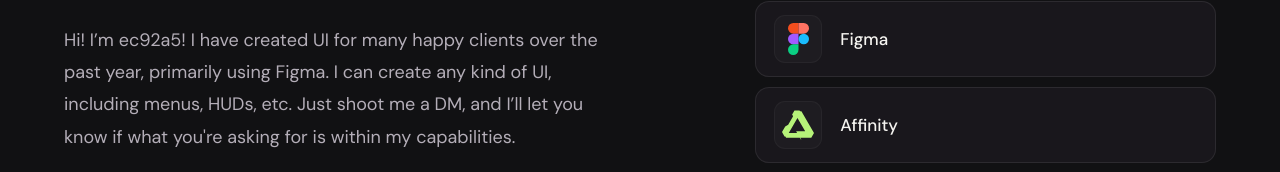
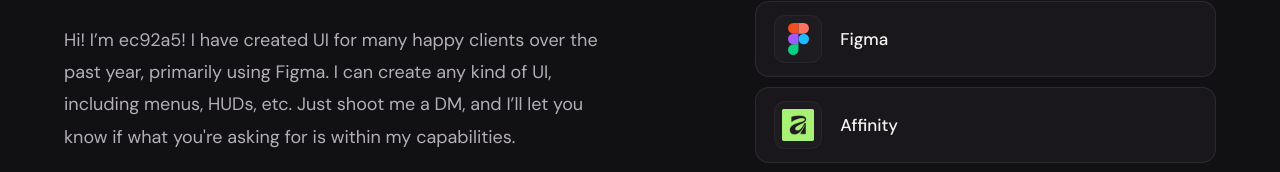
Before and after one commit to jishnugani/eclairuistudio, a React (Vite) app: page / in a window 1280 px wide. Shown: the part 401-573 px from the top of the page. Built offline with nearby package versions, Linux system fonts and the light colour scheme.

Commit message:
Use current official Affinity logo

```diff
--- a/src/Home.jsx
+++ b/src/Home.jsx
@@ -41,7 +41,7 @@ export default function Home({onOpen}) {
         {name:'Affinity',icon:'affinity',color:'#b6f379'},
         {name:'Adobe Photoshop',icon:'photoshop',color:'#31a8ff'},
         {name:'Roblox Studio',icon:'robloxstudio',color:'#39bdff'},
-      ].map((tool,index)=><li className="toolkit-item" key={tool.icon} style={{'--tool-color':tool.color,'--tool-order':index}}><div className="toolkit-card"><span className="toolkit-icon"><img src={`/tools/${tool.icon}.svg`} alt="" width="32" height="32"/></span><span>{tool.name}</span></div></li>)}</ul></section></aside></div>
+      ].map((tool,index)=><li className="toolkit-item" key={tool.icon} style={{'--tool-color':tool.color,'--tool-order':index}}><div className="toolkit-card"><span className="toolkit-icon"><img src={`/tools/${tool.icon}.${tool.icon==='affinity'?'png':'svg'}`} alt="" width="32" height="32"/></span><span>{tool.name}</span></div></li>)}</ul></section></aside></div>
     </section>
     <section className="home-section home-services"><div className="home-section-label">02 / SERVICES</div><div className="home-section-heading"><h2>Let’s talk about<br/>your project.</h2><Link href="/pricing" className="text-link">Pricing <ArrowUpRight size={18}/></Link></div><div className="service-gallery">{[
       {title:'Anime / Inventory',index:projects.findIndex(project=>project.src==='/work/01.jpeg'),description:'Character cards, stats, and equipment controls.'},
```
Also changed, not shown: public/tools/affinity.png (added), public/tools/affinity.svg (deleted).
